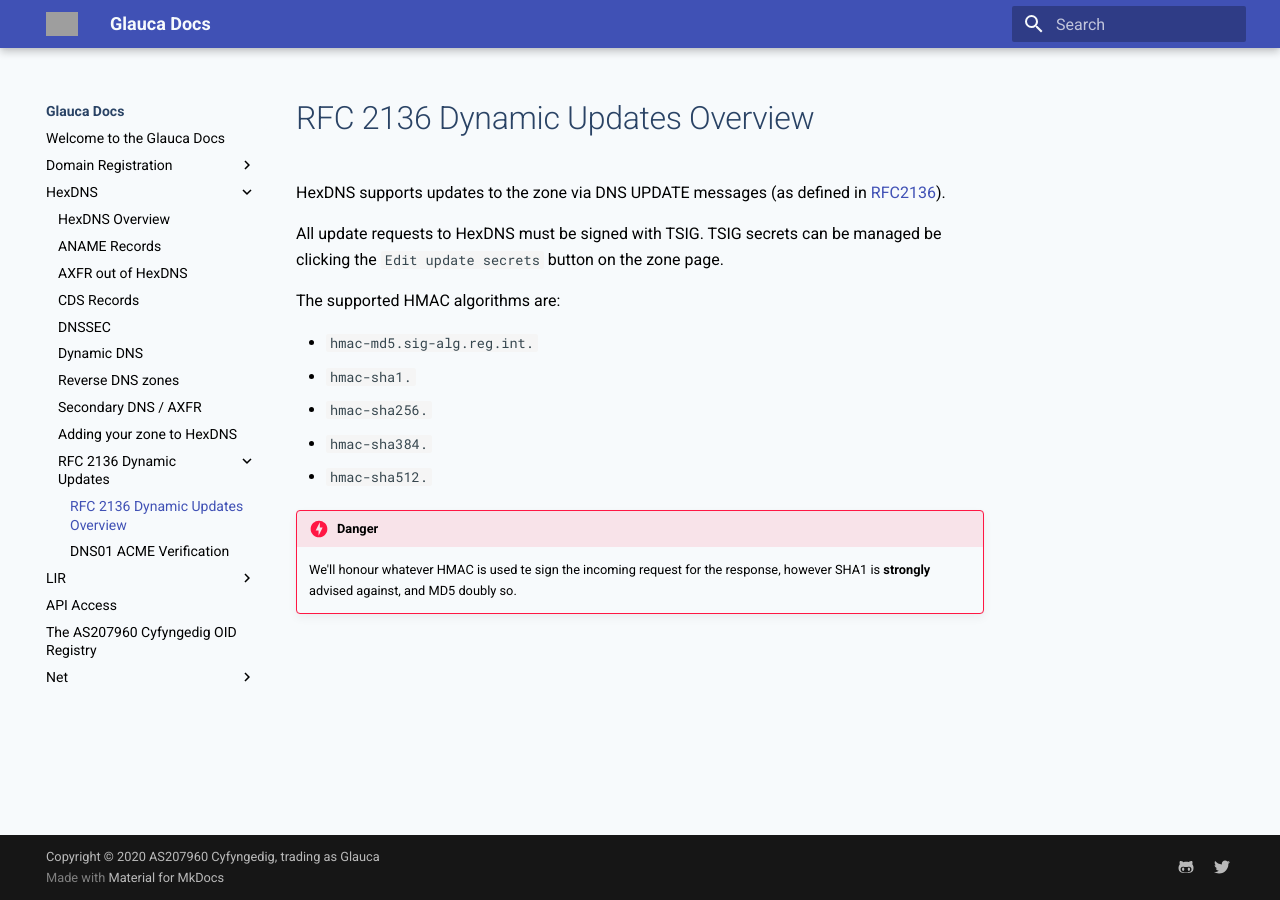
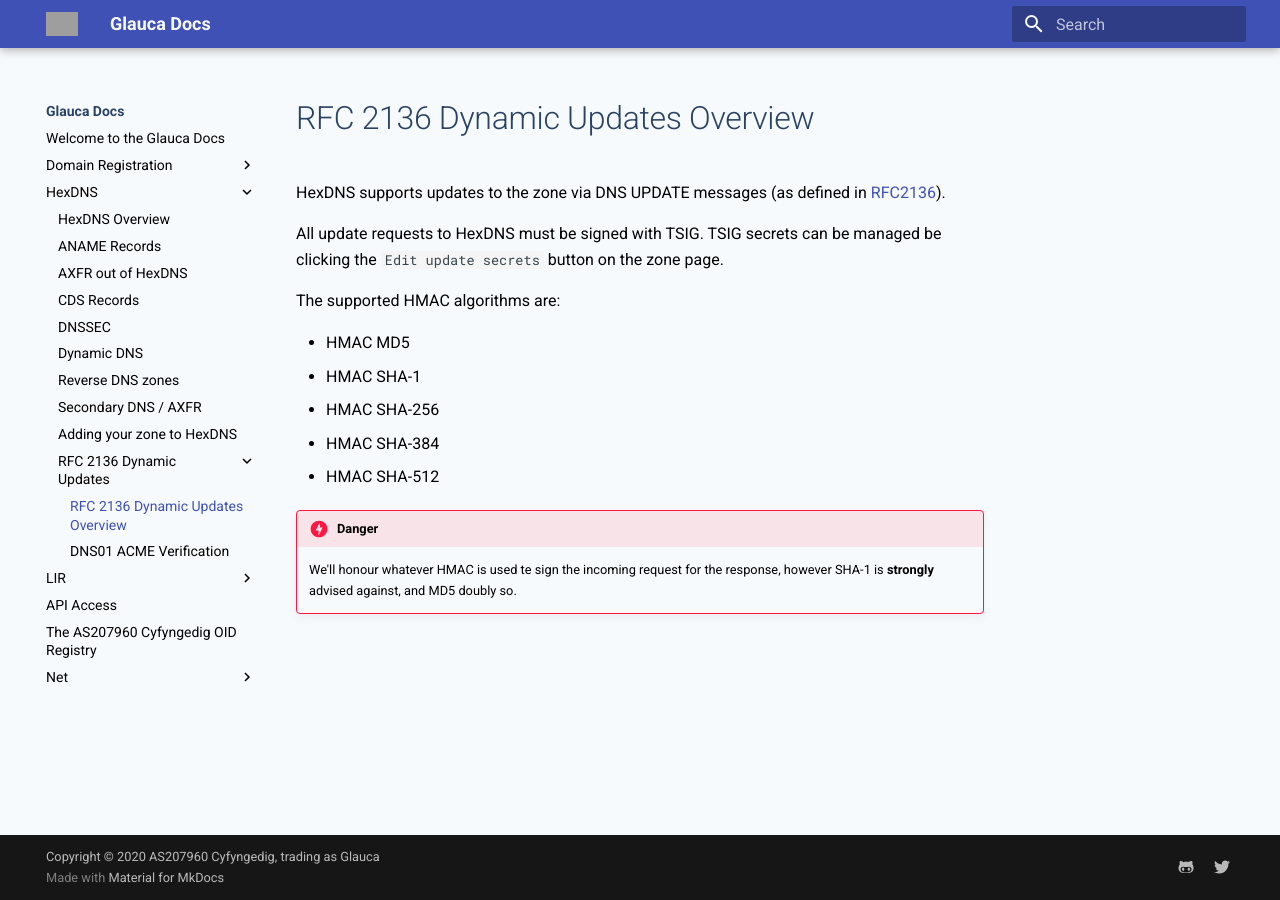
Before and after one commit to AS207960/docs, an MkDocs documentation site: the page built from docs/hexdns/rfc2136/index.md, in a window 1280 px wide. Built offline with MkDocs 1.6.1 and Material for MkDocs 9.7.7, drawn with Linux system fonts in a browser that asks for light colours; grey boxes are pictures that could not be loaded.

```diff
--- a/docs/hexdns/rfc2136/index.md
+++ b/docs/hexdns/rfc2136/index.md
@@ -7,13 +7,13 @@ All update requests to HexDNS must be signed with TSIG. TSIG secrets can be mana
 
 The supported HMAC algorithms are:
 
-* `hmac-md5.sig-alg.reg.int.`
-* `hmac-sha1.`
-* `hmac-sha256.`
-* `hmac-sha384.`
-* `hmac-sha512.`
+* HMAC MD5
+* HMAC SHA-1
+* HMAC SHA-256
+* HMAC SHA-384
+* HMAC SHA-512
 
 
 !!! danger
-    We'll honour whatever HMAC is used te sign the incoming request for the response, however SHA1 is
+    We'll honour whatever HMAC is used te sign the incoming request for the response, however SHA-1 is
     **strongly** advised against, and MD5 doubly so.
```
Also changed, not shown: docs/hexdns/axfr.md (+9 -0 lines).
